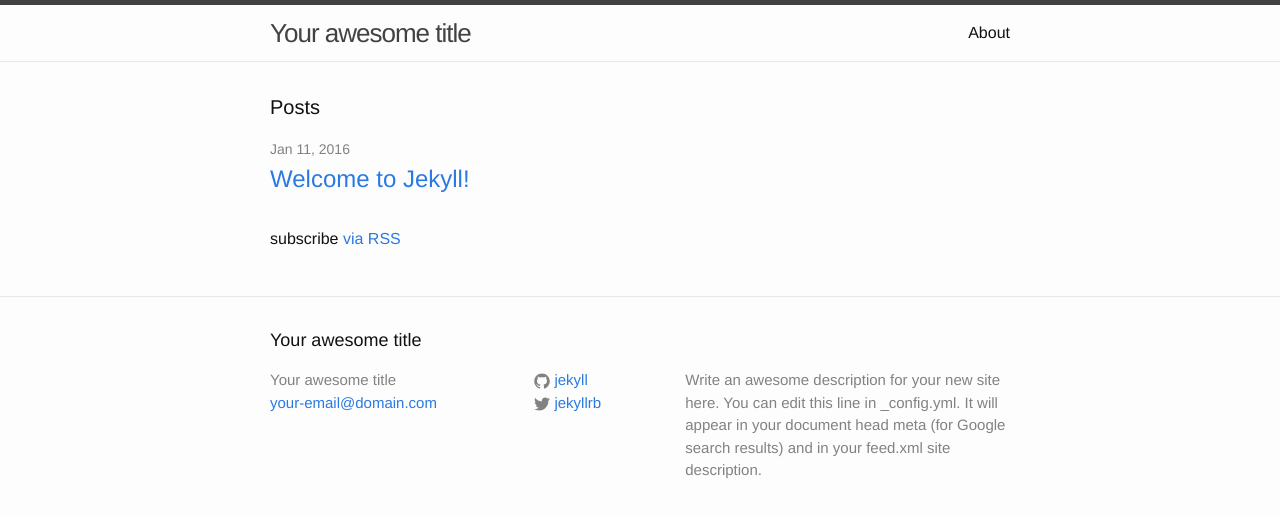
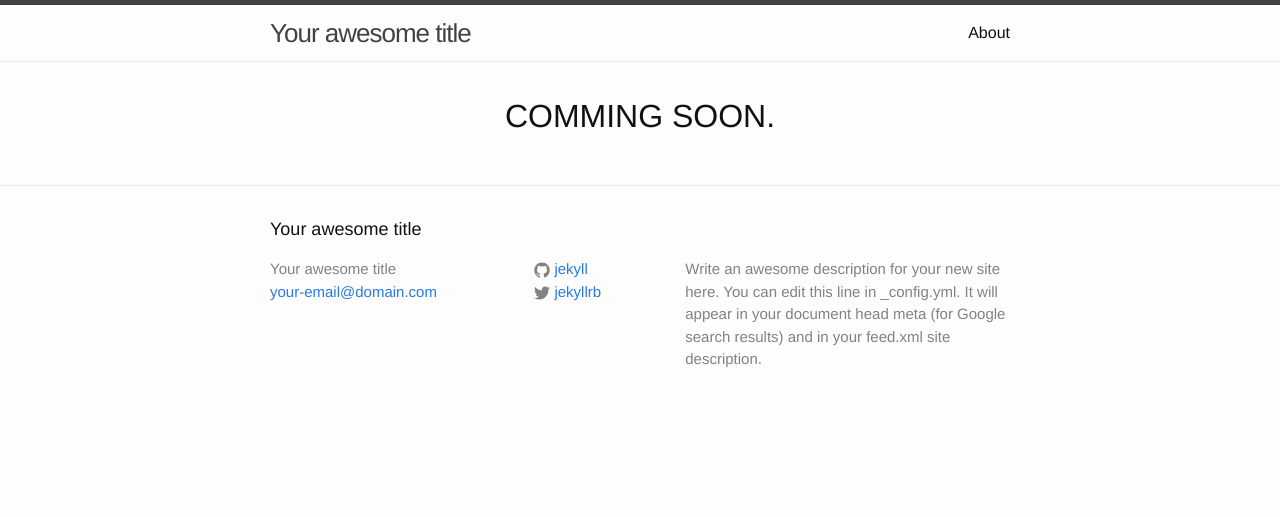
Before and after one commit to humachuka/humachuka.github.io, a Jekyll site: the page built from index.html, in a window 1280 px wide. Shown: the top 517 px of the page. Built offline with Jekyll 4.4.1, drawn with Linux system fonts in a browser that asks for light colours.

Commit message:
Added comming soon to page

```diff
--- a/css/main.scss
+++ b/css/main.scss
@@ -50,3 +50,7 @@ $on-laptop:        800px;
         "layout",
         "syntax-highlighting"
 ;
+
+.text-center {
+  text-align: center;
+}
--- a/index.html
+++ b/index.html
@@ -2,7 +2,7 @@
 layout: default
 ---
 
-<div class="home">
+<!-- <div class="home">
 
   <h1 class="page-heading">Posts</h1>
 
@@ -20,4 +20,5 @@ layout: default
 
   <p class="rss-subscribe">subscribe <a href="{{ "/feed.xml" | prepend: site.baseurl }}">via RSS</a></p>
 
-</div>
+</div> -->
+<h1 class="text-center">COMMING SOON.</h1>
```
